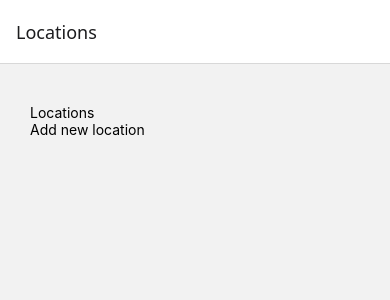
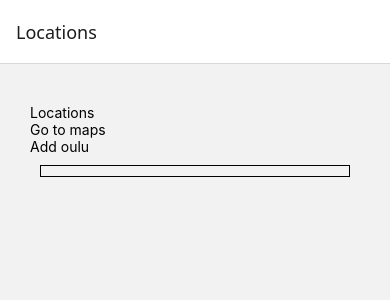
Before and after one commit to KuRon02/Mobile-Programming-Assignment, a React Native app in the folder Assignment/: screen / in a window 390 px wide. Shown: the top 300 px of the page. Built offline with nearby package versions, Linux system fonts and the light colour scheme; no server answers; the database is empty.

Commit message:
Moved Locations to components folder

```diff
--- a/Assignment/App.js
+++ b/Assignment/App.js
@@ -2,15 +2,16 @@ import { StatusBar } from 'expo-status-bar';
 import { StyleSheet, Text, View, Button, Switch, Pressable } from 'react-native';
 import { NavigationContainer, useNavigation } from '@react-navigation/native';
 import { createNativeStackNavigator } from '@react-navigation/native-stack';
-
+import { Locations } from './components/Location.js';
 import Styles from './styles/Style.js';
-import { useFireLocations } from './firebase/FirestoreController.js';
+import { addLocation, useFireLocations } from './firebase/FirestoreController.js';
 
 const Stack = createNativeStackNavigator();
 
 export default function App() {
 
   const locations = useFireLocations();
+
   console.log(locations);
 
   return (
@@ -23,20 +24,6 @@ export default function App() {
   );
 }
 
-function Locations() {
-
-  const navigation = useNavigation();
-
-  return (
-    <View style={Styles.container}>
-      <Text>Locations</Text>
-      <Pressable onPress={() => navigation.navigate('Maps') }>
-        <Text>Add new location</Text>
-      </Pressable>
-    </View>
-  );
-}
-
 function Maps() {
   return (
     <Text>Maps here</Text>
--- /dev/null
+++ b/Assignment/components/Location.js
@@ -0,0 +1,30 @@
+import { NavigationContainer, useNavigation } from '@react-navigation/native';
+import { addLocation, useFireLocations } from '../firebase/FirestoreController';
+import { StyleSheet, Text, View, Button, Switch, Pressable } from 'react-native';
+import Styles from '../styles/Style.js';
+
+export function Locations() {
+
+  const navigation = useNavigation();
+
+  return (
+    <View style={Styles.container}>
+      <Text>Locations</Text>
+      <Pressable onPress={() => navigation.navigate('Maps') }>
+        <Text>Go to maps</Text>
+      </Pressable>
+      <Pressable onPress={() => addLocation("Oulu") }>
+        <Text>Add oulu</Text>
+      </Pressable>
+      <Place></Place>
+    </View>
+  );
+}
+
+function Place() {
+    return (
+      <View style={Styles.place}>
+        <Text title={"hei"}></Text>
+      </View>
+    );
+}
--- a/Assignment/firebase/FirestoreController.js
+++ b/Assignment/firebase/FirestoreController.js
@@ -1,4 +1,4 @@
-import { collection, onSnapshot, query, QuerySnapshot } from "firebase/firestore";
+import { addDoc, collection, onSnapshot, query, QuerySnapshot } from "firebase/firestore";
 import { useEffect, useState } from "react";
 import { db, LOCATIONS_REF } from "./config.js";
 
@@ -19,3 +19,26 @@ export function useFireLocations() {
 
     return locations;
 }
+
+export function addLocation(lName) {
+    addDoc( collection(db, LOCATIONS_REF), {done: false, lName} )
+        .catch(error => console.log(error.message))
+}
+
+export function getLocationName() {
+    const [name, setName] = useState([]);
+
+    useEffect(()=>{
+
+        const q = query(collection(db, LOCATIONS_REF));
+
+        onSnapshot(q, querySnapshot => {
+            setLocations( querySnapshot.docs.map(doc => {
+                return { id: doc.id, ...doc.data() }
+            }))
+        });
+
+    }, []);
+
+    return name;
+}
--- a/Assignment/styles/Style.js
+++ b/Assignment/styles/Style.js
@@ -5,6 +5,11 @@ export default StyleSheet.create({
     container: {
         flex:1,
         marginTop: Constants.statusBarHeight+10,
-        padding: 30
+        padding: 30,
     },
+    place: {
+        borderWidth: 1,
+        margin:10,
+        padding:5,
+    }
 })
```
